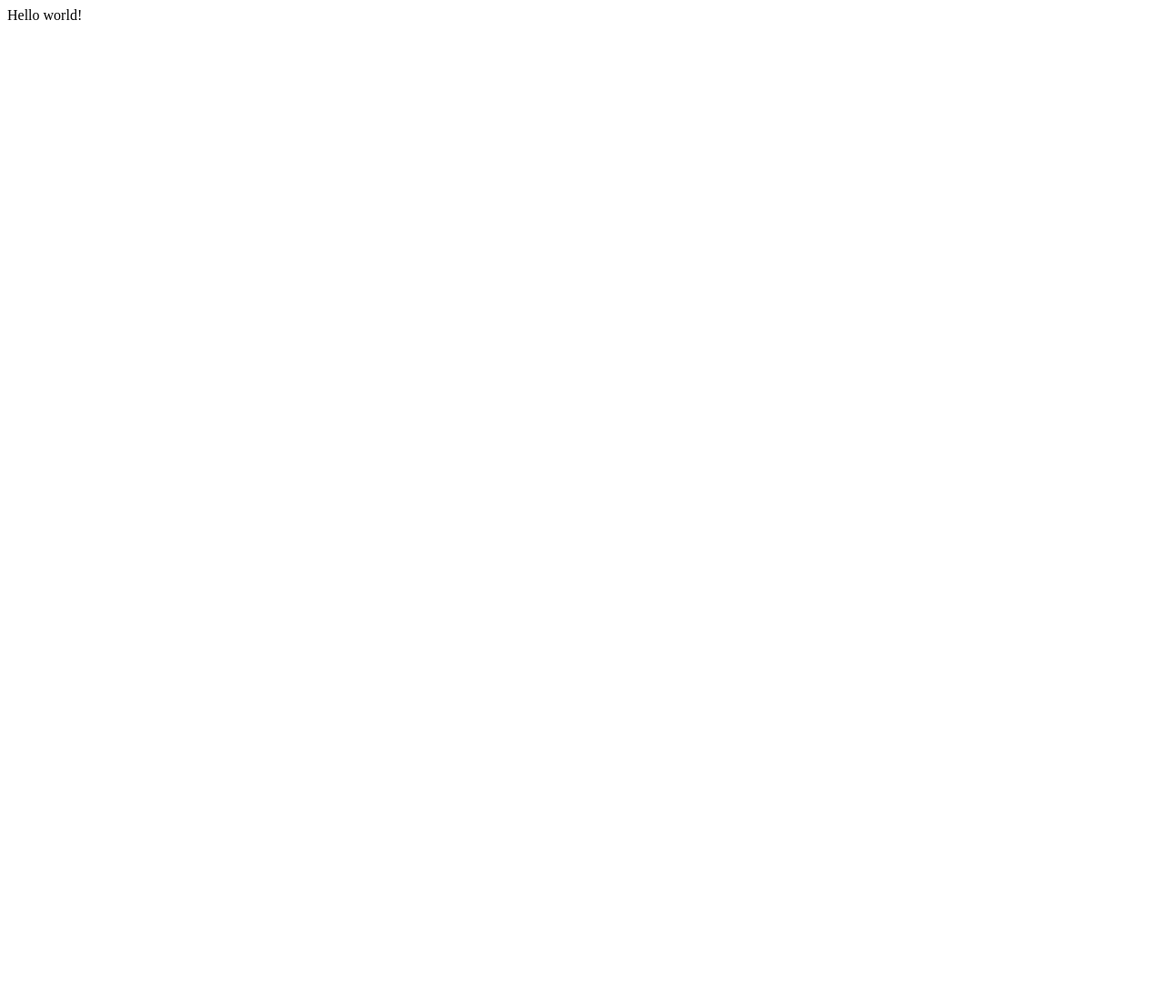
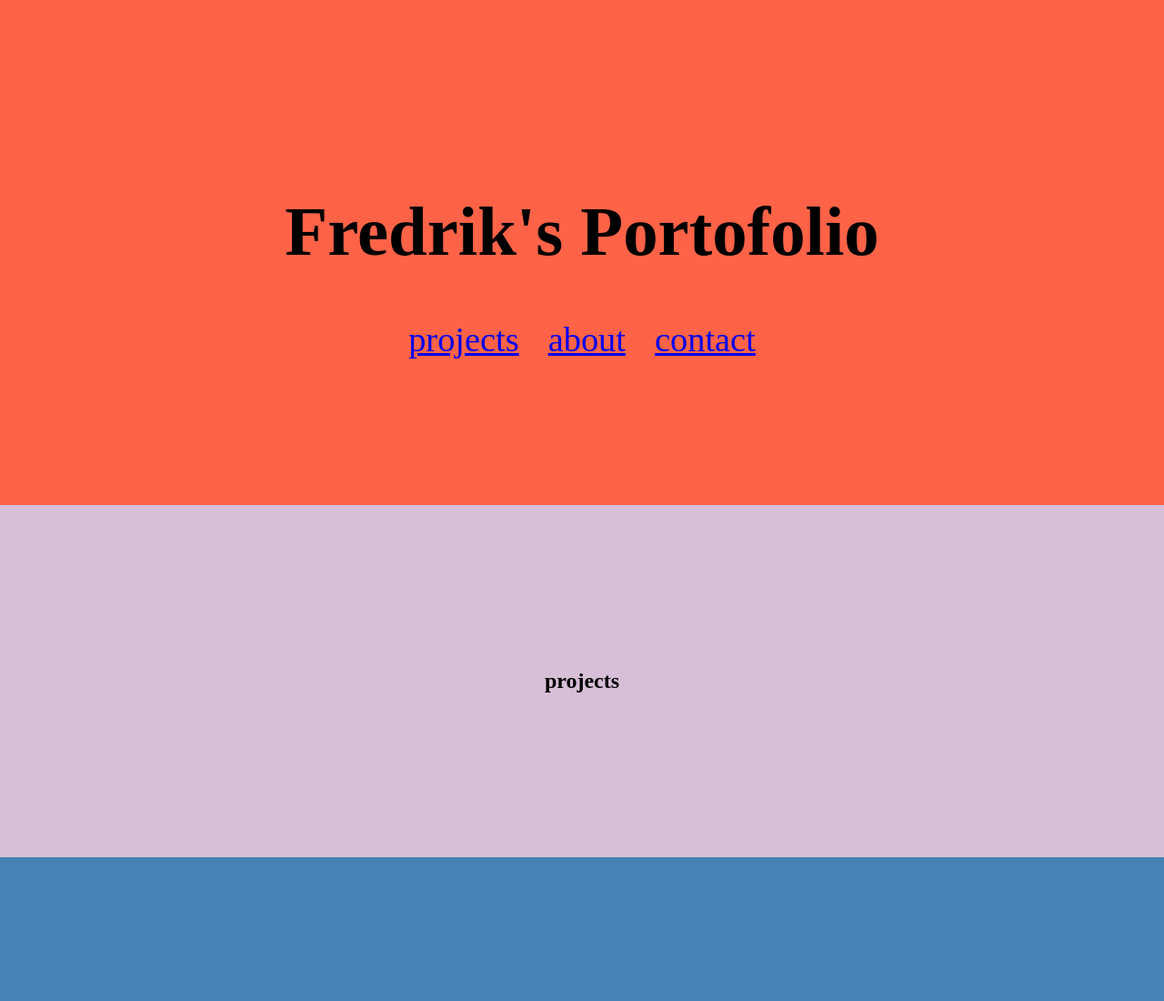
Before and after one commit to bruer/Portfolio, a Gatsby site: page / in a window 1280 px wide. Shown: the top 1100 px of the page at 91% size. Before the commit the page ends 800 px from the top, so only its background shows below. Built offline with nearby package versions, Linux system fonts and the light colour scheme; Gatsby itself is replaced by a stand-in of ours.

Commit message:
cornerstones of the portfolio in place - trying out the components feature

```diff
--- /dev/null
+++ b/src/components/about.js
@@ -0,0 +1,7 @@
+import React from "react"
+
+export default () => (
+  <section className="about" id="about">
+    <h2>about</h2>
+  </section>
+)
--- /dev/null
+++ b/src/components/contact.js
@@ -0,0 +1,7 @@
+import React from "react"
+
+export default () => (
+  <section className="contact" id="contact">
+    <h2>contact</h2>
+  </section>
+)
--- /dev/null
+++ b/src/components/container.js
@@ -0,0 +1,6 @@
+import React from "react"
+import containerStyles from "./container.module.css"
+
+export default ({ children }) => (
+  <div className={containerStyles.container}>{children}</div>
+)
--- /dev/null
+++ b/src/components/container.module.css
@@ -0,0 +1,6 @@
+.container {
+    margin: 3rem auto;
+    max-width: 600px;
+
+
+  }
--- /dev/null
+++ b/src/components/footer.js
@@ -0,0 +1,7 @@
+import React from "react"
+
+export default () => (
+  <footer>
+    <p>foot</p>
+  </footer>
+)
--- /dev/null
+++ b/src/components/header.js
@@ -0,0 +1,9 @@
+import React from "react"
+import Navigation from "./navigation"
+
+export default () => (
+  <header>
+    <h1>Fredrik's Portofolio</h1>
+    <Navigation />
+  </header>
+)
--- /dev/null
+++ b/src/components/layout.css
@@ -0,0 +1,41 @@
+html {
+    scroll-behavior: smooth;
+}
+
+body {
+    margin: 0;
+    text-align: center;
+}
+
+header, section, footer {
+    padding: 10rem;
+    display: flex;
+    flex-direction: column;
+    justify-content: center;
+    align-items: center;
+}
+
+header {
+    background-color: tomato;
+    font-size: 3vw;
+}
+
+nav a {
+    margin: 1rem;
+}
+
+.projects {
+    background-color: thistle;
+}
+
+.about {
+    background-color: steelblue;
+}
+
+.contact {
+    background-color: sienna;
+}
+
+footer {
+    background-color: teal;
+}
--- /dev/null
+++ b/src/components/layout.js
@@ -0,0 +1,19 @@
+import React from "react"
+import "./layout.css"
+
+import Header from "./header.js"
+import Footer from "./footer.js"
+import Projects from "./projects"
+import About from "./about"
+import Contact from "./contact"
+
+export default ({ children }) => (
+  <div>
+    <Header />
+    <Projects />
+    <About />
+    <Contact />
+    <Footer />
+    {children}
+  </div>
+)
--- /dev/null
+++ b/src/components/navigation.js
@@ -0,0 +1,9 @@
+import React from "react"
+
+export default () => (
+  <nav>
+    <a href="#projects">projects</a>
+    <a href="#about">about</a>
+    <a href="#contact">contact</a>
+  </nav>
+)
--- /dev/null
+++ b/src/components/projects.js
@@ -0,0 +1,7 @@
+import React from "react"
+
+export default () => (
+  <section className="projects" id="projects">
+    <h2>projects</h2>
+  </section>
+)
```
Also changed, not shown: src/pages/index.js (+8 -1 lines).
